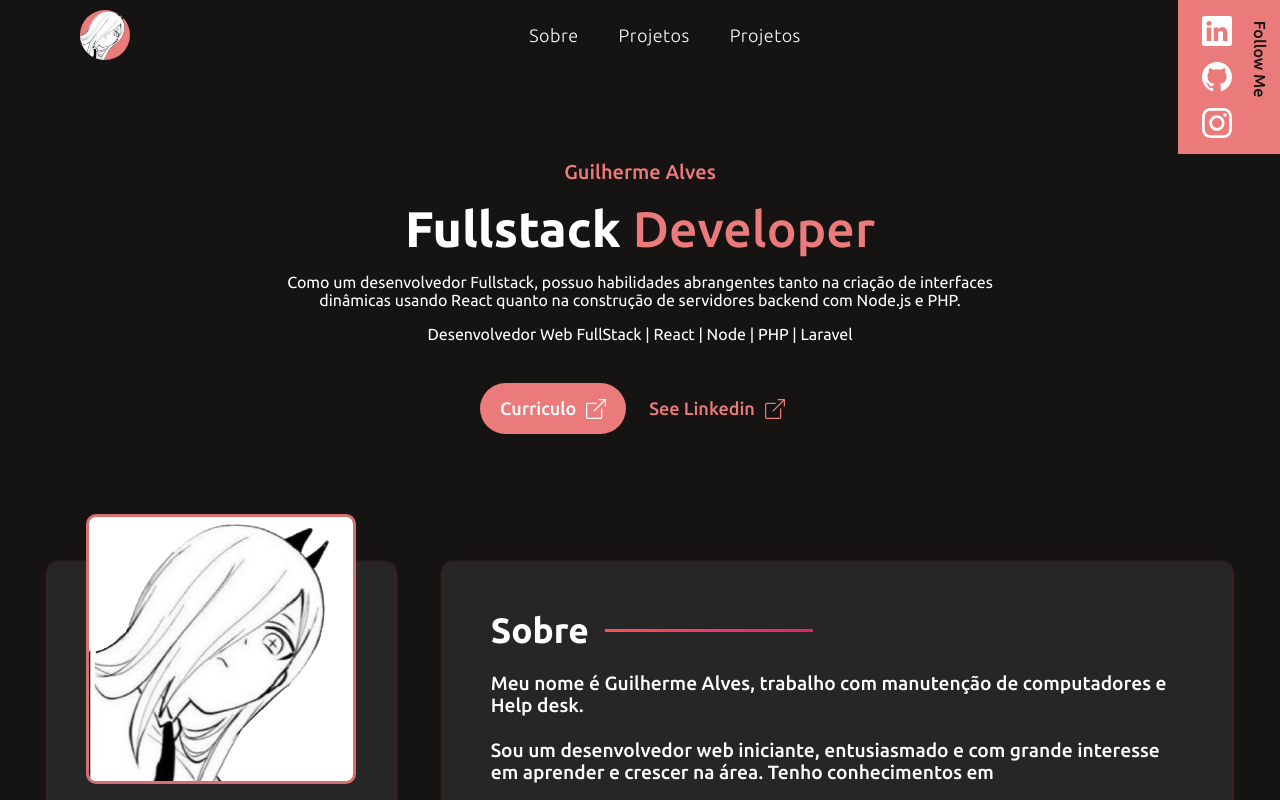
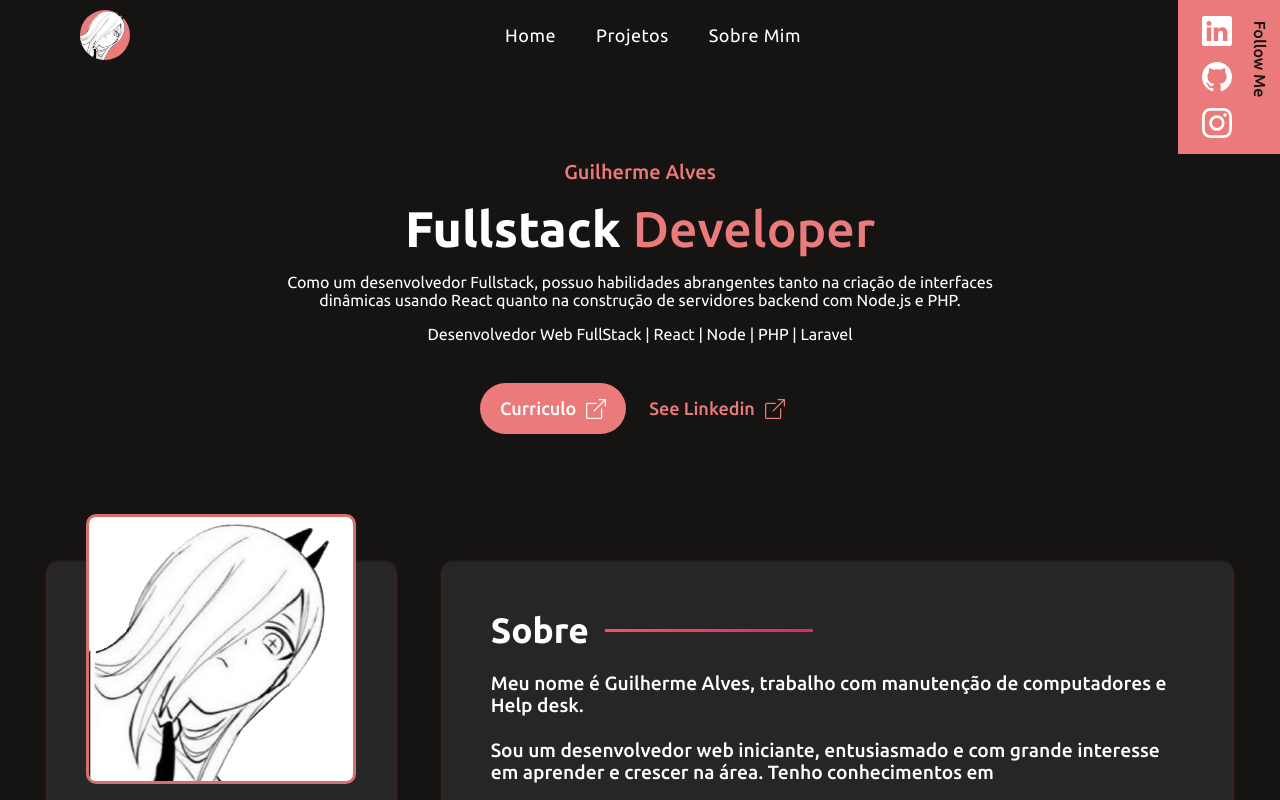
Before and after one commit to IugAnemona/portifolio-next, a Next.js app: page / in a window 1280 px wide. Shown: the top 800 px of the page. Built offline with nearby package versions, Linux system fonts and the light colour scheme.

Commit message:
Ajustando rota, e estilo

```diff
--- a/components/Menu/index.tsx
+++ b/components/Menu/index.tsx
@@ -38,13 +38,13 @@ export const Menu = () => {
           <S.Nav>
             <S.List>
               <S.LinkRede scroll={scrolling} href="/">
-                <li>Sobre</li>
+                <li>Home</li>
               </S.LinkRede>
               <S.LinkRede scroll={scrolling} href="/projects">
                 <li>Projetos</li>
               </S.LinkRede>
-              <S.LinkRede scroll={scrolling} href="/" target="_blank">
-                <li>Projetos</li>
+              <S.LinkRede scroll={scrolling} href="/">
+                <li>Sobre Mim</li>
               </S.LinkRede>
             </S.List>
           </S.Nav>
--- a/components/Menu/styles.tsx
+++ b/components/Menu/styles.tsx
@@ -69,7 +69,7 @@ export const Nav = styled.nav`
   font-family: "Ubuntu", sans-serif;
   letter-spacing: 0.5px;
   font-size: 18px;
-  font-weight: 300;
+  font-weight: 400;
   flex: 1;
   @media ${device.tablet} {
     display: none;
@@ -81,7 +81,7 @@ export const List = styled.ul`
   list-style: none;
   align-items: center;
   justify-content: center;
-  margin-right: 5rem;
+  margin-right: 6.5rem;
 
   a {
     text-decoration: none;
```
